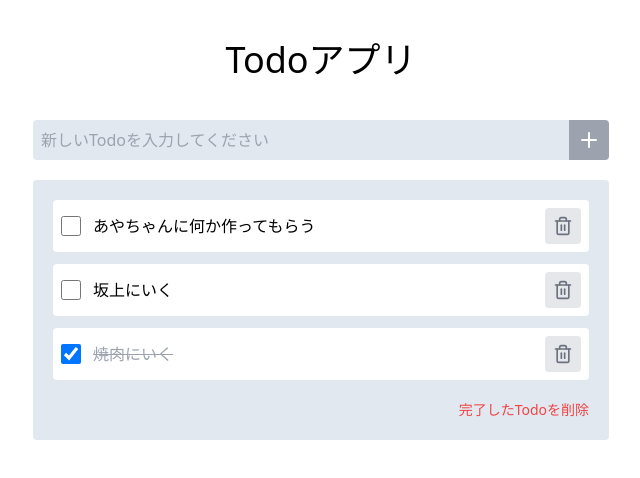
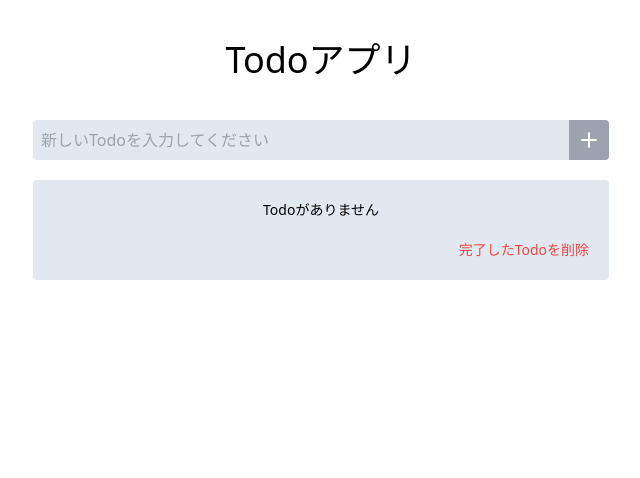
Before and after one commit to KeijiTokunaga/bun-sample-app, a React (Vite) app: page / in a window 1280 px wide. Shown: the top 478 px of the page, without its empty margins (319-959 px from the left). Built offline with nearby package versions, Linux system fonts and the light colour scheme.

Commit message:
ローカルストレージ対応

```diff
--- a/src/App.tsx
+++ b/src/App.tsx
@@ -1,11 +1,23 @@
-import { useState } from "react";
+import { useEffect, useState } from "react";
 import { TodoList } from "./components/TodoList";
 import { AddTodoForm } from "./components/AddTodoForm";
 import { TodoSummary } from "./components/TodoSummary";
-import { dummyTodoList } from "./data/dummyTodoList";
+import { Todo } from "./types/todo";
 
 function App() {
-  const [todoList, setTodoList] = useState(dummyTodoList);
+  const [todoList, setTodoList] = useState<Todo[]>(() => {
+    // ローカルストレージからTodoを取得
+    const localStorageTodoList = localStorage.getItem("todoList");
+
+    // 配列に変換
+    return JSON.parse(localStorageTodoList ?? "[]");
+  });
+
+  // 第２引数のtodoListの値が変更されると発火
+  useEffect(() => {
+    // ローカルストレージに保存
+    localStorage.setItem("todoList", JSON.stringify(todoList));
+  }, [todoList]);
 
   // 対象のTodoの完了を変更
   const changeCompleted = (id: number) => {
```
